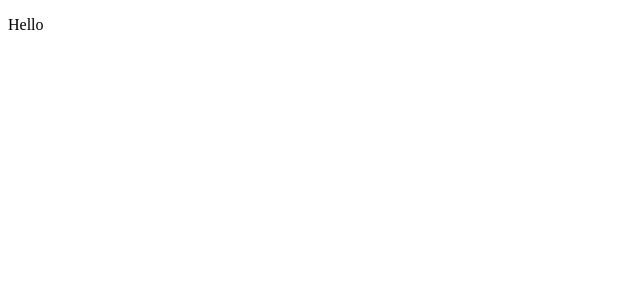
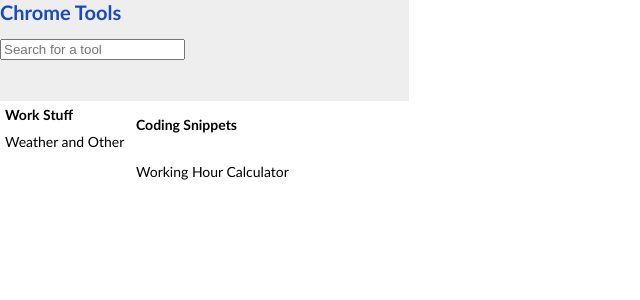
Before and after one commit to fikriabr/chrome-ext, a React app: page / in a window 1280 px wide. Shown: the top 300 px of the page, without its empty margins (0-640 px from the left). Built offline with nearby package versions, Linux system fonts and the light colour scheme; the HTML template or start-up script is replaced by a standard one.

Commit message:
Styling popup

```diff
--- /dev/null
+++ b/src/components/atoms/Container/index.tsx
@@ -0,0 +1,44 @@
+import React from 'react'
+import StyledContainer from './style'
+
+interface IContainer {
+  children: JSX.Element | string | JSX.Element[]
+  width?: string
+  height?: string
+  display?: string
+  background?: string
+  padding?: string
+}
+
+const Container: React.FC<IContainer> = ({
+  children,
+  width,
+  height,
+  display,
+  background,
+  padding,
+}) => {
+  return (
+    <StyledContainer
+      width={width}
+      height={height}
+      display={display}
+      background={background}
+      padding={padding}
+    >
+      {children}
+    </StyledContainer>
+  )
+}
+
+const defaultProps: IContainer = {
+  children: '',
+  width: '100%',
+  height: '100vh',
+  display: 'block',
+  background: '#ffffff',
+  padding: '0',
+}
+Container.defaultProps = defaultProps
+
+export default Container
--- /dev/null
+++ b/src/components/atoms/Container/style.ts
@@ -0,0 +1,19 @@
+import styled from "styled-components";
+
+type TypeContainer = {
+  width?: string;
+  height?: string;
+  display?: string;
+  background?: string;
+  padding?: string;
+}
+
+const StyledContainer = styled.div<TypeContainer>`
+  display: ${({ display }) => display};
+  width: ${({ width }) => width};
+  height: ${({ height }) => height};
+  background: ${({ background }) => background};
+  padding: ${({ padding }) => padding};
+`;
+
+export default StyledContainer;
--- a/src/components/atoms/Text/styles.ts
+++ b/src/components/atoms/Text/styles.ts
@@ -32,6 +32,7 @@ const StyledText = styled.p<TypeText>`
   color: ${({ color }) => color};
   margin: 0;
   padding: ${({ padding }) => padding || "none"};
+  font-family: "Gill Sans", sans-serif;
 `;
 
 export default StyledText;
--- a/src/pages/options/index.tsx
+++ b/src/pages/options/index.tsx
@@ -4,10 +4,11 @@ import Button from '@mui/material/Button'
 import { BoxedOption } from './styles'
 import Text from '../../components/atoms/Text'
 
-const options = () => {
+const Options = () => {
   return (
     <>
       <BoxedOption>
+        <Text size="xl">My Chrome Extention Tool - Options</Text>
         <Button variant="contained">Sample Button</Button>
         <Text>Hello From Options</Text>
       </BoxedOption>
@@ -17,4 +18,4 @@ const options = () => {
 
 const root = document.createElement('div')
 document.body.appendChild(root)
-ReactDOM.render(options(), root)
+ReactDOM.render(<Options />, root)
--- a/src/pages/popup/index.tsx
+++ b/src/pages/popup/index.tsx
@@ -1,7 +1,45 @@
 import React from 'react'
 import ReactDOM from 'react-dom'
+import Container from '../../components/atoms/Container'
+import Text from '../../components/atoms/Text'
 
-const test = <p>Hello</p>
+const PopupContainer = () => {
+  return (
+    <Container width="409px" height="419px">
+      <Container width="409px" height="101px" background="#EEEEEE">
+        <Text weight="bold" size="xl" color="#1848C2" padding="0 0 15px 0">
+          Chrome Tools
+        </Text>
+        <input value="" type="text" placeholder="Search for a tool" />
+      </Container>
+      <Container
+        width="409px"
+        height="318px"
+        background="#FFFFFF"
+        display="flex"
+      >
+        <Container width="131px" height="318px" background="#FFFFFF">
+          <Text weight="bold" size="sm" padding="5px">
+            Work Stuff
+          </Text>
+          <Text weight="normal" size="sm" padding="5px">
+            Weather and Other
+          </Text>
+        </Container>
+        <Container width="278px" height="318px" background="#FFFFFF">
+          <Text weight="bold" size="sm" padding="15px 5px">
+            Coding Snippets
+          </Text>
+          <Text weight="normal" size="sm" padding="15px 5px">
+            Working Hour Calculator
+          </Text>
+        </Container>
+      </Container>
+    </Container>
+  )
+}
+
 const root = document.createElement('div')
 document.body.appendChild(root)
-ReactDOM.render(test, root)
+document.body.style.margin = '0px'
+ReactDOM.render(<PopupContainer />, root)
```
